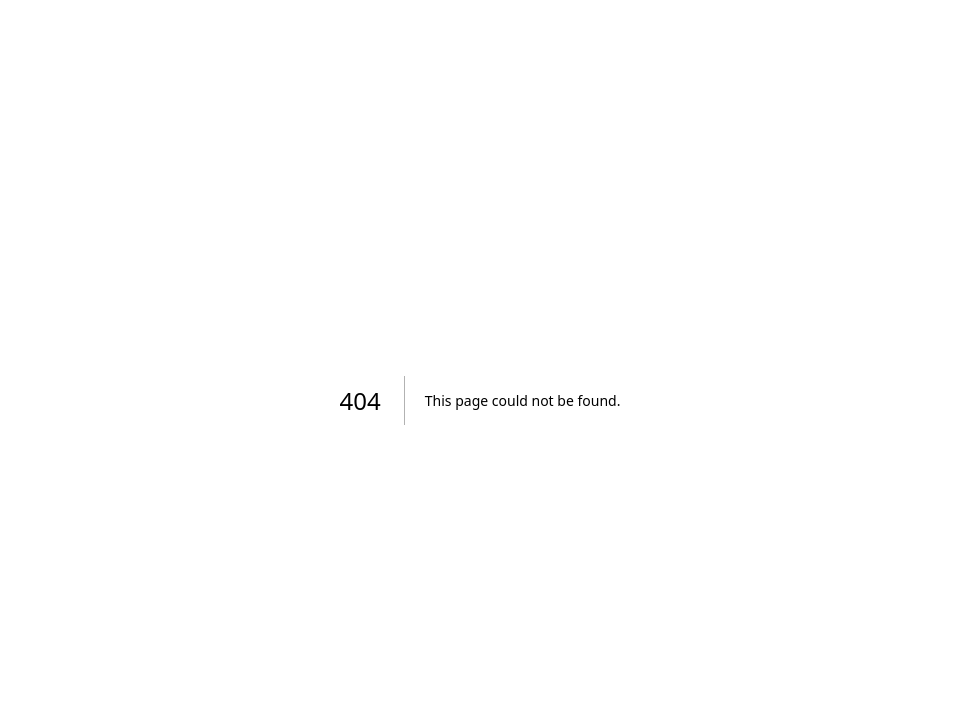
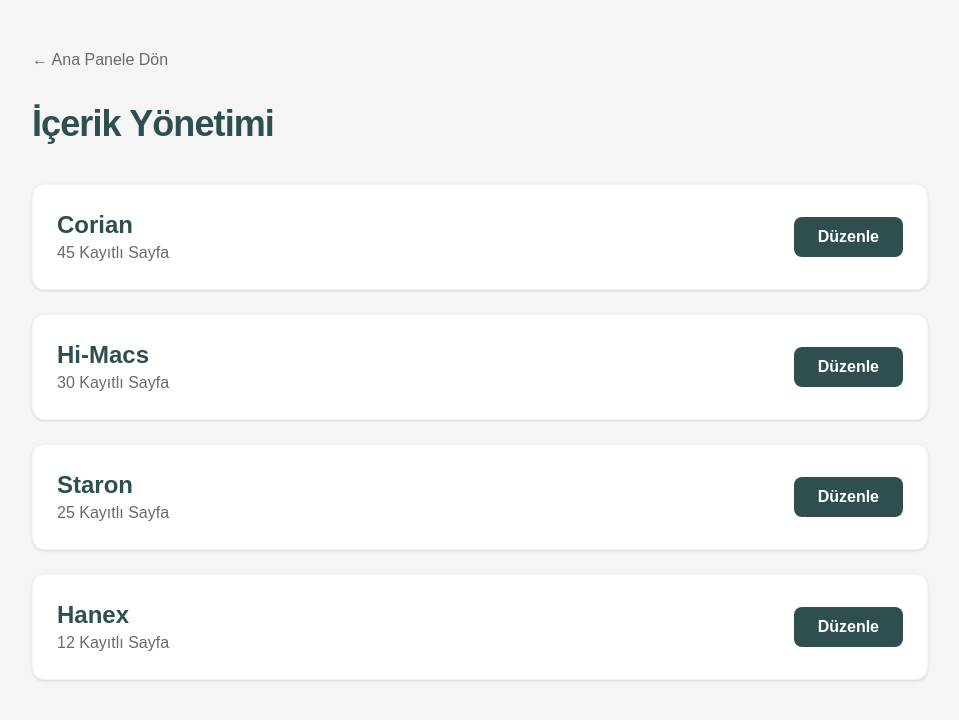
Before and after one commit to ozgurtasarimmobilya-create/my-admin-panel, a Next.js app: page /icerik-yonetimi in a window 1280 px wide. Before the commit this address had no page. Shown: the top 720 px of the page, without its empty margins (160-1119 px from the left). Built offline with nearby package versions, Linux system fonts and the light colour scheme.

Commit message:
sayfalar baglandi

```diff
--- /dev/null
+++ b/app/icerik-yonetimi/page.tsx
@@ -0,0 +1,38 @@
+import Link from 'next/link';
+
+export default function IcerikYonetimi() {
+  const markalar = [
+    { id: 1, isim: 'Corian', sayfaSayisi: 45 },
+    { id: 2, isim: 'Hi-Macs', sayfaSayisi: 30 },
+    { id: 3, isim: 'Staron', sayfaSayisi: 25 },
+    { id: 4, isim: 'Hanex', sayfaSayisi: 12 },
+  ];
+
+  return (
+    <main className="min-h-screen bg-[#F5F5F5] p-12">
+      <div className="max-w-4xl mx-auto">
+        <Link href="/" className="text-[#696969] hover:text-[#2F4F4F] transition-colors mb-8 inline-block font-medium">
+          ← Ana Panele Dön
+        </Link>
+
+        <h1 className="text-4xl font-extrabold text-[#2F4F4F] mb-10 tracking-tight">
+          İçerik Yönetimi
+        </h1>
+
+        <div className="grid gap-6">
+          {markalar.map((marka) => (
+            <div key={marka.id} className="bg-white p-6 rounded-xl shadow-sm border border-gray-100 flex justify-between items-center hover:shadow-md transition-shadow">
+              <div>
+                <h2 className="text-2xl font-bold text-[#2F4F4F]">{marka.isim}</h2>
+                <p className="text-[#696969]">{marka.sayfaSayisi} Kayıtlı Sayfa</p>
+              </div>
+              <button className="bg-[#2F4F4F] text-white px-6 py-2 rounded-lg font-semibold hover:bg-[#1e3333] transition-colors">
+                Düzenle
+              </button>
+            </div>
+          ))}
+        </div>
+      </div>
+    </main>
+  );
+}
--- a/app/page.tsx
+++ b/app/page.tsx
@@ -1,16 +1,25 @@
+import Link from 'next/link';
+
 export default function Home() {
   return (
     <main className="flex min-h-screen flex-col items-center justify-center bg-[#F5F5F5] p-24">
-      <div className="z-10 max-w-5xl w-full items-center justify-between font-mono text-sm flex flex-col">
+      <div className="z-10 max-w-5xl w-full items-center justify-between flex flex-col">
+
+        {/* Senin sevdiğin o çentikli, ağır duran başlık */}
         <h1 className="text-5xl font-extrabold text-[#2F4F4F] tracking-tight mb-4">
           Özgür Tasarım
         </h1>
+
         <p className="text-[#696969] text-xl mb-8">Admin Kontrol Paneli</p>
 
         <div className="flex gap-4">
-          <button className="bg-[#2F4F4F] hover:bg-[#1e3333] text-white font-bold py-3 px-8 rounded-lg transition-all duration-300 shadow-lg">
-            İçerik Yönetimi
-          </button>
+          {/* Butonu bu Link içine aldım, artık tıklandığında yeni sayfaya gider */}
+          <Link href="/icerik-yonetimi">
+            <button className="bg-[#2F4F4F] hover:bg-[#1e3333] text-white font-bold py-3 px-8 rounded-lg transition-all duration-300 shadow-lg">
+              İçerik Yönetimi
+            </button>
+          </Link>
+
           <button className="border-2 border-[#2F4F4F] text-[#2F4F4F] hover:bg-[#2F4F4F] hover:text-white font-bold py-3 px-8 rounded-lg transition-all duration-300">
             SEO Ayarları
           </button>
```
